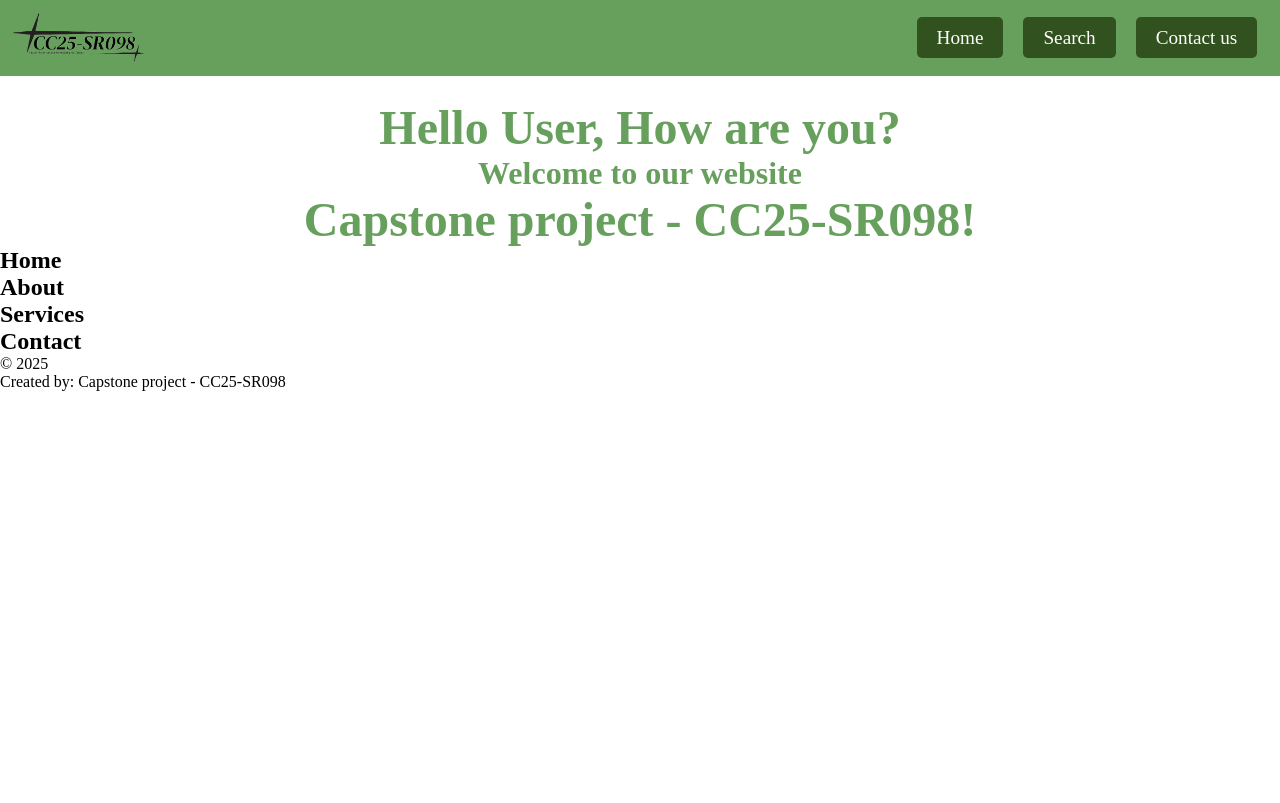
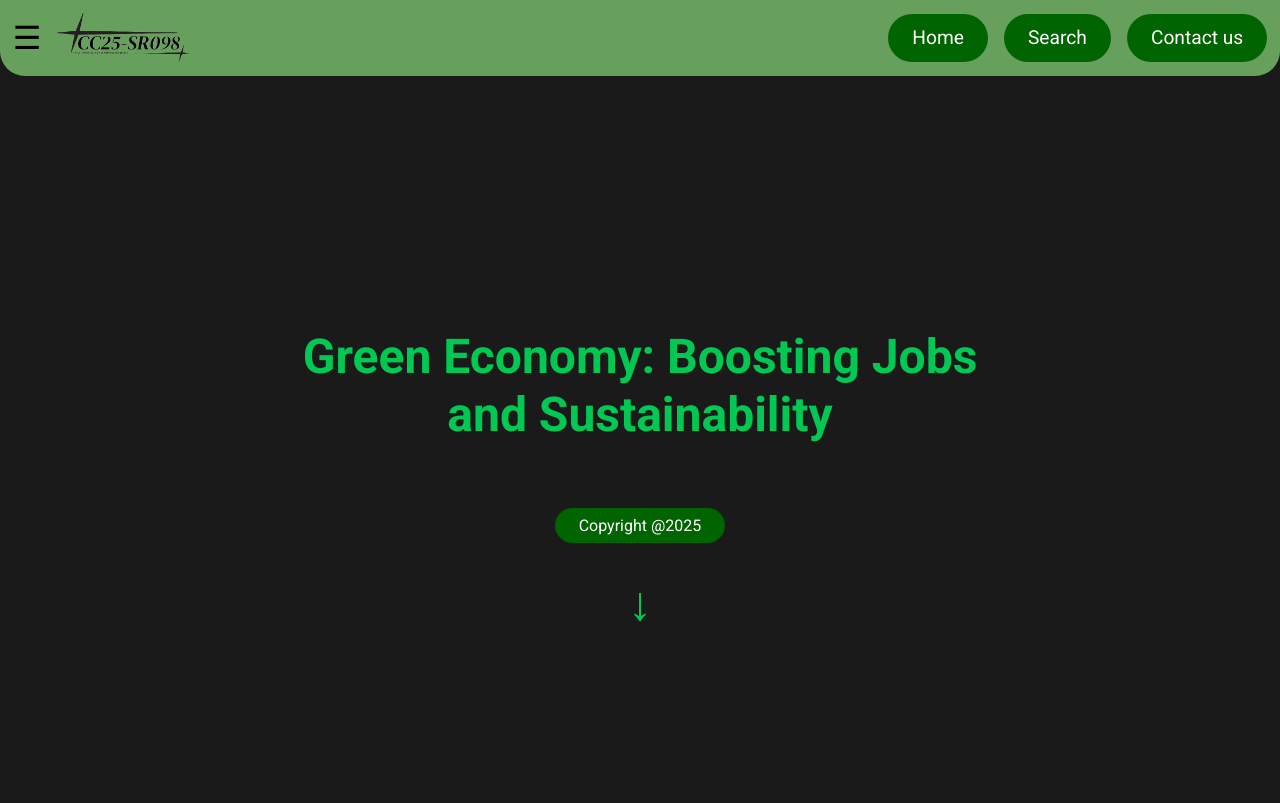
Before and after one commit to its-yan/Capstone-project-CC25-SR098, a plain HTML site: page index.html in a window 1280 px wide. Drawn offline with Linux system fonts and the light colour scheme.

Commit message:
Fixed hero page
Sidenav still broken somehow

```diff
--- a/CSS/style.css
+++ b/CSS/style.css
@@ -1,36 +1,117 @@
-/* UNIVERSAL */
-/* Reset margins and padding */
+/* Reset dan variabel warna */
+:root {
+    --primary-green: #00C853;
+    --dark-green: #006400;
+    --background-dark: #1a1a1a;
+    --text-white: #ffffff;
+}
+
 * {
     margin: 0;
     padding: 0;
     box-sizing: border-box;
-  }
+}
 
-  html {
-    scroll-behavior: smooth;
-  }
+body {
+    background-color: var(--background-dark);
+    font-family: 'Roboto', sans-serif;
+    min-height: 100vh;
+}
 
-  /* Background */
-  body {
-    background-image: url(Img/);
-    background-size: cover;
-    background-position: center;
-    height: 100vh;
-    width: 100%;
-    overflow-x: hidden;
-    background-attachment: fixed;
-  }
+/* Header dan Navigasi */
+.con-nav {
+    display: flex;
+    justify-content: space-between;
+    align-items: center;
+    padding: 1rem 2rem;
+    background-color: var(--primary-green);
+    border-radius: 0 0 25px 25px;
+}
 
-  /* Scrollbar */
-  ::-webkit-scrollbar {
-    width: 0.1px;
-    transition: ease-out 0.5s;
-  }
+.nav-left {
+    display: flex;
+    align-items: center;
+    gap: 1rem;
+}
 
-  /* END UNIVERSAL */
+.menu-icon {
+    font-size: 2rem;
+    cursor: pointer;
+}
 
-  /* MAIN PAGE */
-  /* ...existing code... */
+.logo {
+    height: 40px;
+}
+
+.nav-right {
+    display: flex;
+    gap: 1rem;
+}
+
+.nav-button {
+    background-color: var(--dark-green);
+    color: var(--text-white);
+    padding: 0.8rem 1.5rem;
+    border-radius: 25px;
+    text-decoration: none;
+    font-weight: 500;
+}
+
+/* Hero Section */
+.hero-section {
+    display: flex;
+    flex-direction: column;
+    align-items: center;
+    justify-content: center;
+    min-height: 80vh;
+    text-align: center;
+    padding: 2rem;
+}
+
+.hero-section h1 {
+    color: var(--primary-green);
+    font-size: 3.5rem;
+    line-height: 1.2;
+    margin-bottom: 2rem;
+}
+
+.copyright {
+    background-color: var(--dark-green);
+    color: var(--text-white);
+    padding: 0.5rem 1.5rem;
+    border-radius: 25px;
+    margin-top: 2rem;
+}
+
+.scroll-arrow {
+    color: var(--primary-green);
+    font-size: 3rem;
+    margin-top: 2rem;
+    animation: bounce 2s infinite;
+}
+
+@keyframes bounce {
+    0%, 20%, 50%, 80%, 100% {
+        transform: translateY(0);
+    }
+    40% {
+        transform: translateY(-30px);
+    }
+    60% {
+        transform: translateY(-15px);
+    }
+}
+
+/* Responsive Design */
+@media screen and (max-width: 768px) {
+    .hero-section h1 {
+        font-size: 2.5rem;
+    }
+
+    .nav-button {
+        padding: 0.6rem 1rem;
+    }
+}
 
 .con-nav {
   display: flex;
@@ -38,17 +119,17 @@
   justify-content: space-between;
   width: 100%;
   padding: 1vw;
-  background-color: #67a05d; /* Updated background color */
+  background-color: #67a05d;
   font-size: 1.5vw;
-  opacity: 100%; /* Updated opacity */
+  opacity: 100%;
   text-decoration-color: none;
-  position: fixed; /* Added to fix the navbar */
-  top: 0; /* Added to fix the navbar */
-  z-index: 1000; /* Ensure it stays on top */
+  position: fixed;
+  top: 0;
+  z-index: 1000;
 }
 
 .con-nav img {
-  height: 50px; /* Adjust logo size */
+  height: 50px;
 }
 
 .con-nav ul {
@@ -63,18 +144,16 @@
 }
 
 .con-nav ul li a {
-  color: #ffffff; /* Updated text color */
+  color: #ffffff;
   text-decoration: none;
   padding: 10px 20px;
   border-radius: 5px;
-  background-color: #31511e; /* Updated background color */
+  background-color: #31511e;
 }
 
 .con-nav ul li a:hover {
-  background-color: #859f3d; /* Updated hover background color */
+  background-color: #859f3d;
 }
-
-/* ...existing code... */
 
 .sidenav {
   height: 100%;
@@ -123,18 +202,12 @@
   }
 }
 
-.Home-text {
+.hero-section {
   text-align: center;
-  color: #67a05d; /* Updated text color */
-  margin-top: 100px; /* Adjust margin to avoid overlap with navbar */
+  color: #67a05d;
+  margin-top: 20vh;
 }
 
-.Home-text h1 {
+.hero-section h1 {
   font-size: 3em;
 }
-
-.Home-text h3 {
-  font-size: 2em;
-}
-
-/* ...existing code... */
--- a/index.html
+++ b/index.html
@@ -3,7 +3,7 @@
 <head>
     <meta charset="UTF-8">
     <meta name="viewport" content="width=device-width, initial-scale=1.0">
-    <title>Capstone project - CC25-SR098</title>
+    <title>Green Economy - CC25-SR098</title>
     <link rel="stylesheet" href="CSS/style.css">
     <link rel="stylesheet" href="https://cdnjs.cloudflare.com/ajax/libs/font-awesome/5.15.1/css/all.min.css">
     <link rel="stylesheet" href="https://fonts.googleapis.com/css2?family=Roboto:wght@400;700&display=swap">
@@ -11,51 +11,24 @@
 <body>
     <header class="con-header">
         <nav class="con-nav">
-            <img src="IMG/CC25-SR098.png" alt="Logo" srcset=""> <!-- Add the path to your logo -->
-            <ul>
-                <li><a href="#">Home</a></li>
-                <li><a href="#">Search</a></li>
-                <li><a href="#">Contact us</a></li>
-            </ul>
+            <div class="nav-left">
+                <span class="menu-icon">☰</span>
+                <img src="IMG/CC25-SR098.png" alt="Logo" class="logo">
+            </div>
+            <div class="nav-right">
+                <a href="#" class="nav-button">Home</a>
+                <a href="#" class="nav-button">Search</a>
+                <a href="#" class="nav-button">Contact us</a>
+            </div>
         </nav>
-        <!-- Side Navigation Menu for Mobile View -->
-        <div id="sidenav" class="sidenav">
-            <a href="javascript:void(0)" class="closebtn" onclick="closeNav()">&times;</a>
-            <a href="#Section-Home">Home</a>
-            <a href="#Section-About">About</a>
-            <a href="#Section-Services">Services</a>
-            <a href="#Section-Contact">Contact</a>
-        </div>
-        <!-- Button to open the sidenav (visible only on mobile) -->
-        <span class="sidenav-trigger" onclick="openNav()">&#9776; Menu</span>
     </header>
     <main>
-        <article class="Home" id="Section-Home">
-            <div class="Section-Home">
-                <div class="Home-text">
-                  <h1>Hello <span id="userName">User</span>, How are you?</h1>
-                  <h3>Welcome to our website</h3>
-                  <h1>Capstone project - CC25-SR098!</h1>
-                </div>
-              </div>
-        </article>
-        <section id="Section-Home">
-            <h1>Home</h1>
-        </section>
-        <section id="Section-About">
-            <h1>About</h1>
-        </section>
-        <section id="Section-Services">
-            <h1>Services</h1>
-        </section>
-        <section id="Section-Contact">
-            <h1>Contact</h1>
-        </section>
+        <div class="hero-section">
+            <h1>Green Economy: Boosting Jobs<br>and Sustainability</h1>
+            <div class="copyright">Copyright @2025</div>
+            <div class="scroll-arrow">↓</div>
+        </div>
     </main>
-    <footer>
-        <p>&copy; 2025</p> <!-- Updated year -->
-        <p>Created by: Capstone project - CC25-SR098 <a href=""></a></p>
-    </footer>
-    <script src="JAVASCRIPT/index.js"></script>
+    <script src="JS/index.js"></script>
 </body>
 </html>
```
Also changed, not shown: IMG/Screenshot 2025-03-18 064306.png (added), JS/index.js (renamed from index.js).
